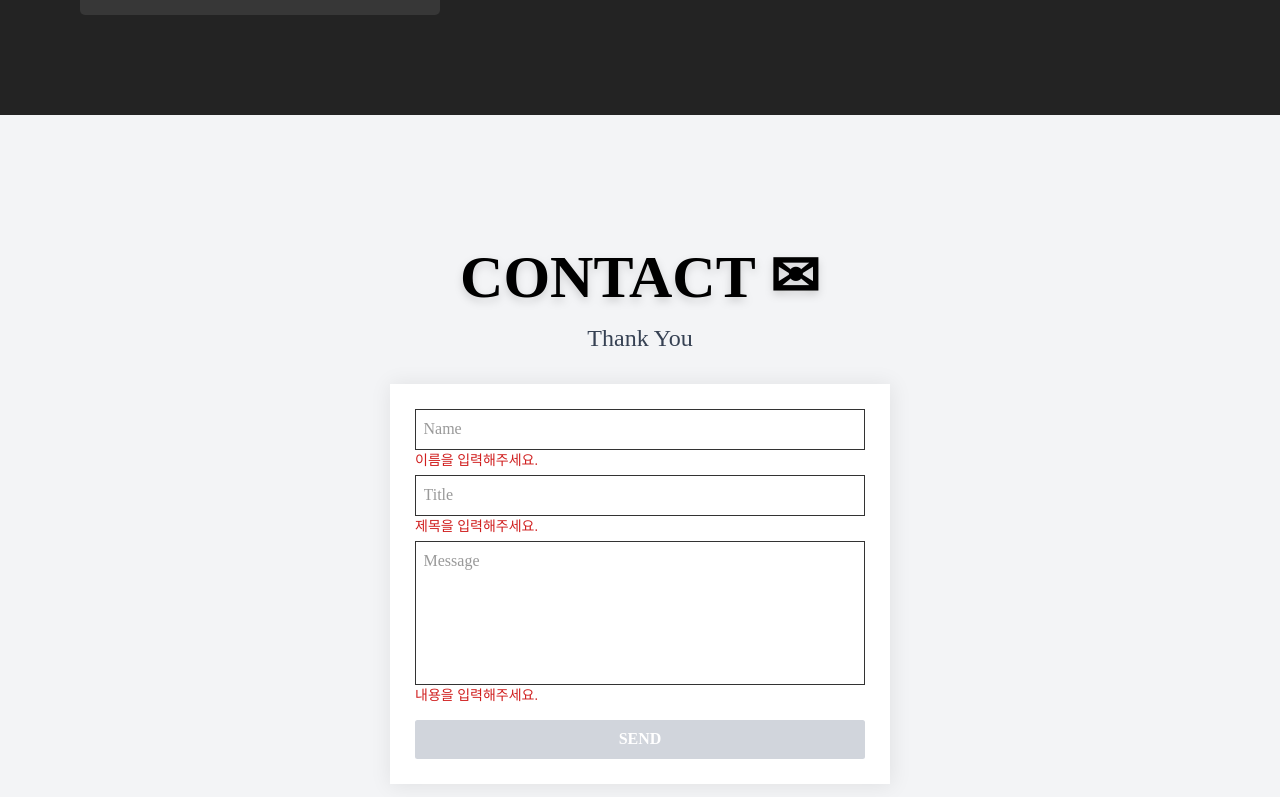
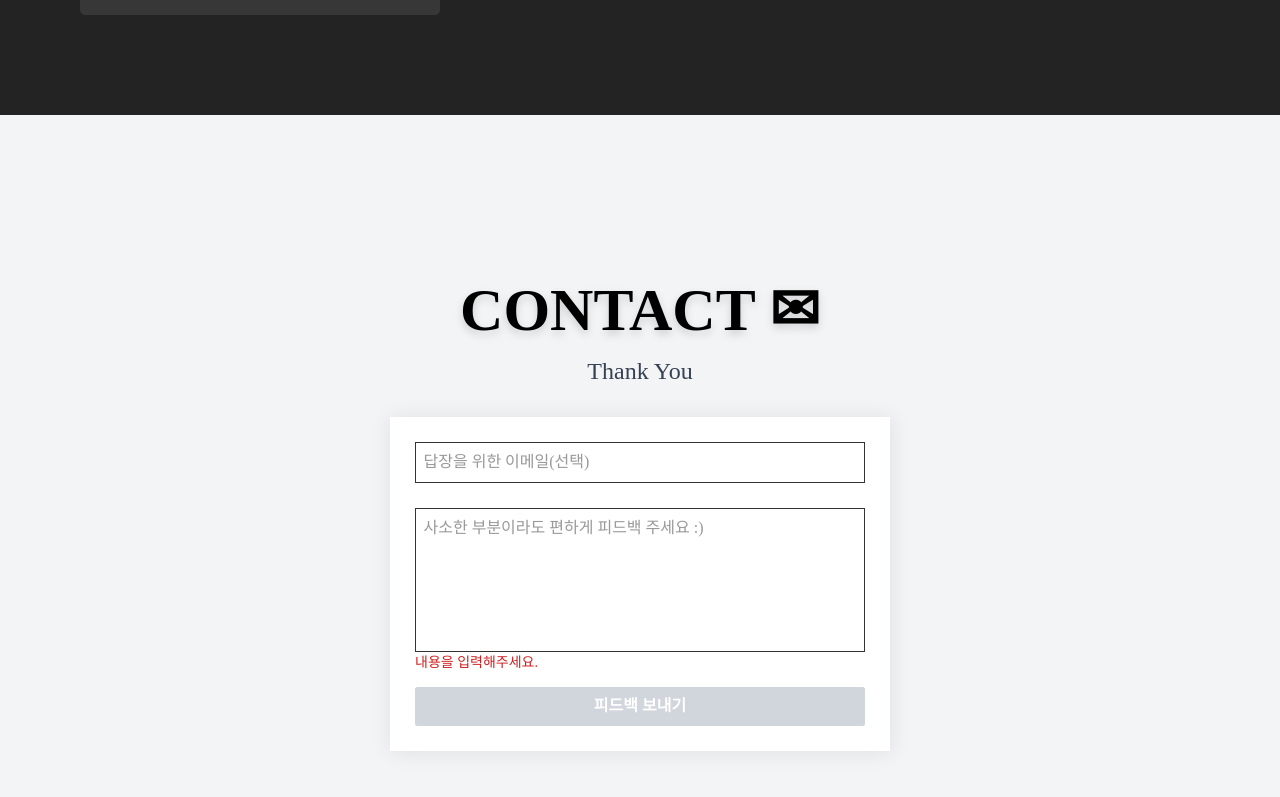
Before and after one commit to leegyuho-programer/my-portfolio, a Next.js app: page / in a window 1280 px wide. Shown: the part 3465-4262 px from the top of the page. Built offline with nearby package versions, Linux system fonts and the light colour scheme.

Commit message:
feat: EmailJS를 통한 피드백 창구 구현

```diff
--- a/src/_components/ErrorMessage/ErrorMessage.tsx
+++ b/src/_components/ErrorMessage/ErrorMessage.tsx
@@ -1,5 +1,5 @@
 interface ErrorMessageProps {
-  children: string;
+  children: React.ReactNode;
 }
 
 export default function ErrorMessage({ children }: ErrorMessageProps) {
--- a/src/_components/Input/Input.tsx
+++ b/src/_components/Input/Input.tsx
@@ -3,16 +3,18 @@ import ErrorMessage from '../ErrorMessage/ErrorMessage';
 
 interface InputProps {
   id: string;
+  name: string;
   type?: 'text' | 'textarea';
   placeholder: string;
   value: string;
-  errorMessage: string;
-  isError: boolean;
+  errorMessage?: string;
+  isError?: boolean;
   onChange: React.ChangeEventHandler<HTMLInputElement | HTMLTextAreaElement>;
 }
 
 export default function Input({
   id,
+  name,
   type = 'text',
   placeholder,
   value,
@@ -38,7 +40,7 @@ export default function Input({
         {type === 'textarea' ? (
           <textarea
             id={id}
-            name={id}
+            name={name}
             placeholder={placeholder}
             value={value}
             onChange={onChange}
@@ -47,7 +49,7 @@ export default function Input({
         ) : (
           <input
             id={id}
-            name={id}
+            name={name}
             type='text'
             placeholder={placeholder}
             value={value}
--- a/src/_components/PostCard/PostCard.tsx
+++ b/src/_components/PostCard/PostCard.tsx
@@ -1,15 +1,23 @@
 'use client';
 
+import emailjs from '@emailjs/browser';
 import { useState } from 'react';
 import Input from '../Input/Input';
 import { flexColCenter } from './../../app/styles';
 
 export default function PostCard() {
   const [formData, setFormData] = useState({
-    name: '',
-    title: '',
+    email: '',
+    // name: '',
+    // title: '',
     message: '',
   });
+  const [isLoading, setIsLoading] = useState(false);
+
+  // const nameError = !formData.name.trim();
+  // const titleError = !formData.title.trim();
+  const messageError = !formData.message.trim();
+  // const hasError = nameError || titleError || messageError;
 
   const handleChange = (
     event: React.ChangeEvent<HTMLInputElement | HTMLTextAreaElement>
@@ -18,17 +26,32 @@ export default function PostCard() {
     setFormData((prev) => ({ ...prev, [name]: value }));
   };
 
-  const handleSubmit = (event: React.FormEvent) => {
+  const handleSubmit = async (event: React.FormEvent) => {
     event.preventDefault();
 
-    // 실제 전송 로직 추가
-    alert('Message sent!');
+    setIsLoading(true);
+
+    try {
+      await emailjs.send(
+        process.env.NEXT_PUBLIC_EMAILJS_SERVICE_ID!,
+        process.env.NEXT_PUBLIC_EMAILJS_TEMPLATE_ID!,
+        {
+          email: formData.email,
+          // name: formData.name,
+          // title: formData.title,
+          message: formData.message,
+        },
+        process.env.NEXT_PUBLIC_EMAILJS_PUBLIC_KEY!
+      );
+
+      alert('이메일 전송 성공');
+    } catch (error) {
+      alert('이메일 전송 실패');
+      console.log('이메일 전송 실패:', error);
+    } finally {
+      setIsLoading(false);
+    }
   };
-
-  const nameError = !formData.name.trim();
-  const titleError = !formData.title.trim();
-  const messageError = !formData.message.trim();
-  const hasError = nameError || titleError || messageError;
 
   return (
     <form
@@ -36,7 +59,16 @@ export default function PostCard() {
       className={`${flexColCenter} max-w-[500px] w-full mx-auto p-10 gap-10 bg-white shadow-[1px_1px_20px_1px_rgba(0,0,0,0.08)]`}
     >
       <Input
+        id='email'
+        name='email'
+        type='text'
+        placeholder='답장을 위한 이메일(선택)'
+        value={formData.email}
+        onChange={handleChange}
+      />
+      {/* <Input
         id='name'
+        name='name'
         type='text'
         placeholder='Name'
         value={formData.name}
@@ -46,17 +78,19 @@ export default function PostCard() {
       />
       <Input
         id='title'
+        name='title'
         type='text'
         placeholder='Title'
         value={formData.title}
         errorMessage='제목을 입력해주세요.'
         isError={!formData.title.trim()}
         onChange={handleChange}
-      />
+      /> */}
       <Input
         id='message'
+        name='message'
         type='textarea'
-        placeholder='Message'
+        placeholder='사소한 부분이라도 편하게 피드백 주세요 :)'
         value={formData.message}
         errorMessage='내용을 입력해주세요.'
         isError={!formData.message.trim()}
@@ -64,16 +98,16 @@ export default function PostCard() {
       />
       <button
         type='submit'
-        disabled={hasError}
+        disabled={messageError}
         className={`mt-4 text-white py-3 px-4 text-sm font-semibold w-full transition rounded-sm
             ${
-              hasError
+              messageError || isLoading
                 ? 'bg-gray-300 cursor-not-allowed'
                 : 'bg-accent hover:bg-[#002f80] cursor-pointer'
             }
           `}
       >
-        SEND
+        {isLoading ? '전송중...' : '피드백 보내기'}
       </button>
     </form>
   );
```
